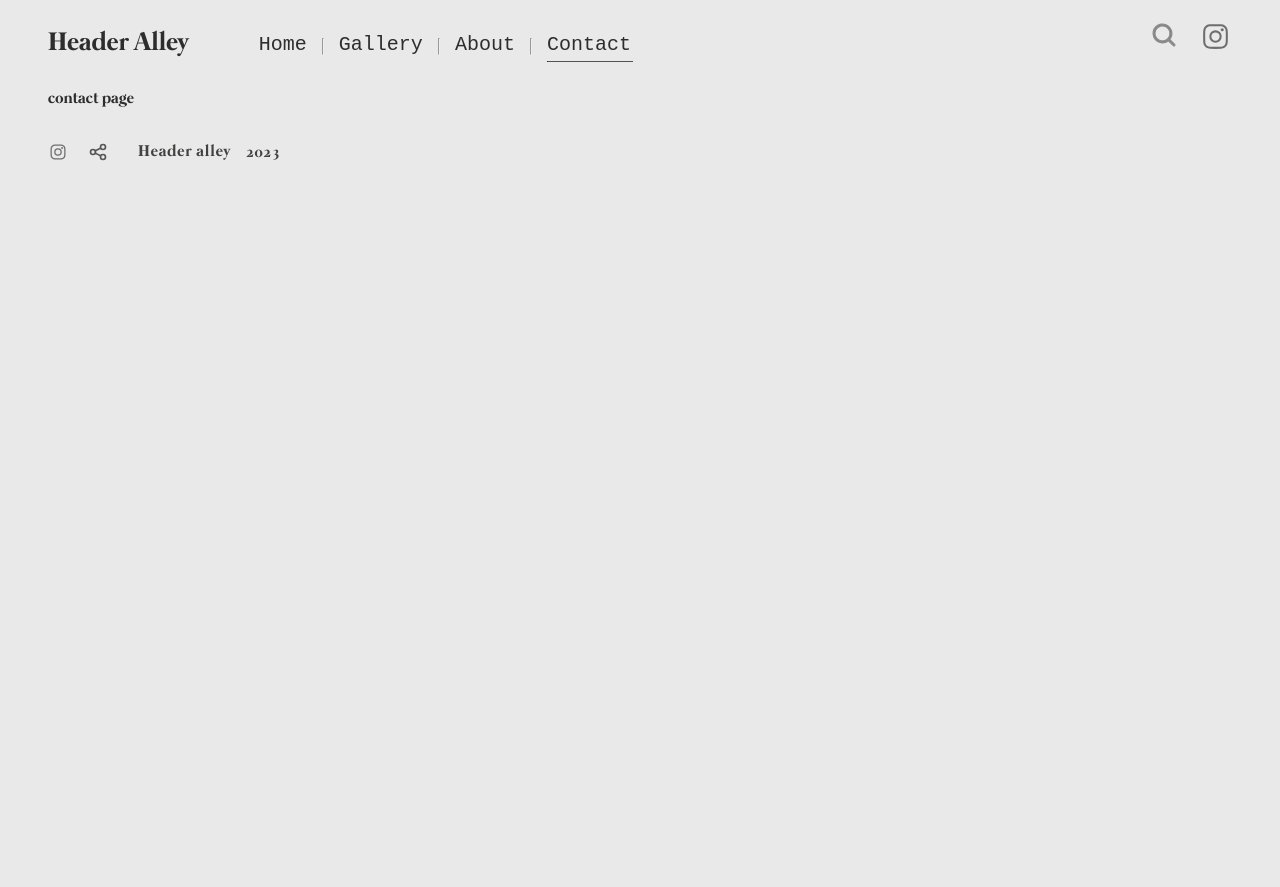
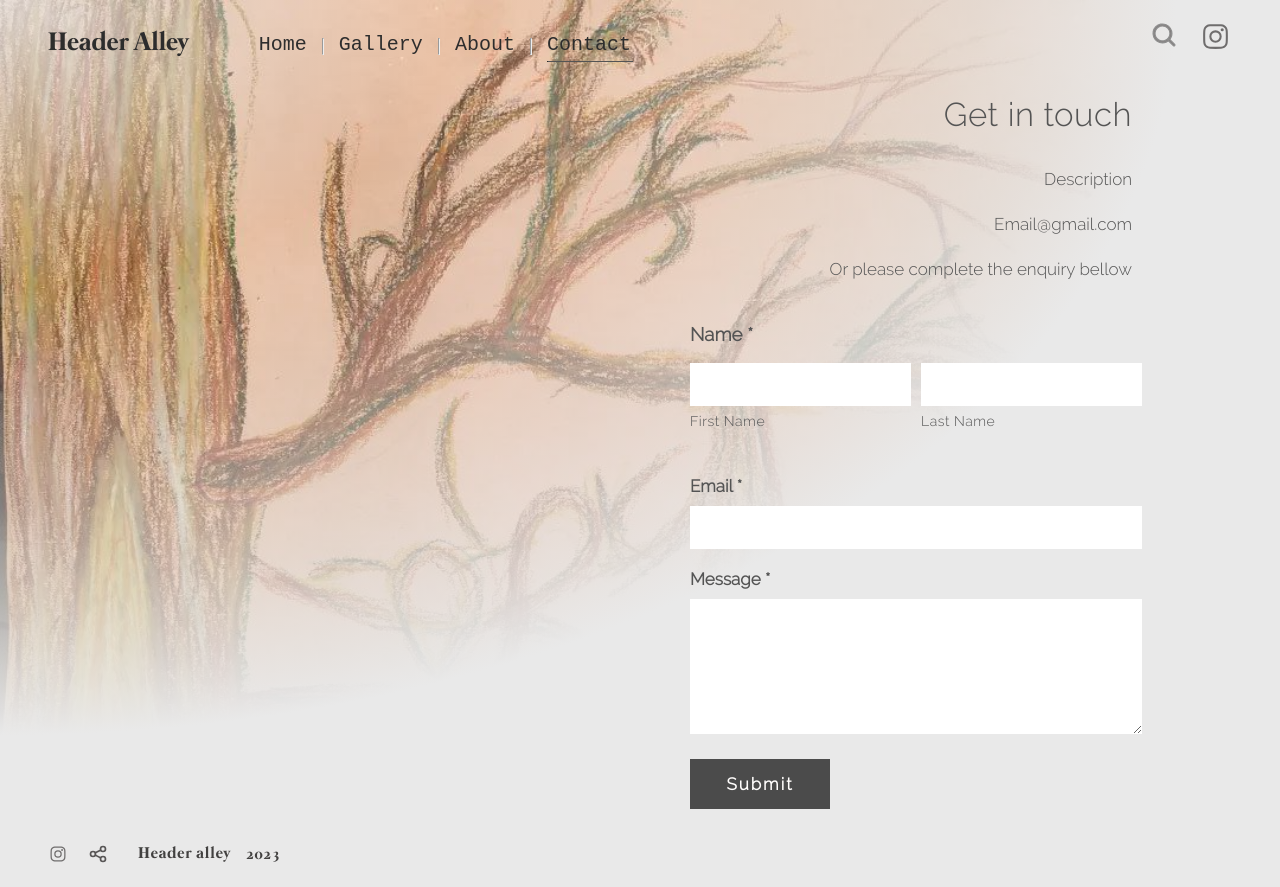
Before and after one commit to MaryutinVlad/portfolio, a Next.js app: page /contact in a window 1280 px wide. Before the commit the page ends 800 px from the top, so only its background shows below. Built offline with nearby package versions, Linux system fonts and the light colour scheme.

Commit message:
contact page layout done

```diff
--- a/src/app/contact/page.js
+++ b/src/app/contact/page.js
@@ -1,8 +1,61 @@
+'use client'
+import styles from "../styles/contact.module.css"
+
 export default function Contact() {
 
+  function sendMessage(e) {
+    e.preventDefault()
+  }
+
   return (
-    <p>
-      contact page
-    </p>
+    <main className={styles.container}>
+      <div className={styles.overlay}></div>
+      <div className={styles.second_overlay}></div>
+      <h2>
+        Get in touch
+      </h2>
+      <p>
+        Description
+      </p>
+      <p>
+        Email@gmail.com
+      </p>
+      <p>
+        Or please complete the enquiry bellow
+      </p>
+      <form
+        onSubmit={sendMessage}
+      >
+        <h3>
+          Name *
+        </h3>
+        <div className={styles.upperFields}>
+          <input type="text" name="firstName" className={styles.inputField} />
+          <input type="text" name="lastName" className={styles.inputField} />
+          <label htmlFor="firstName">
+            First Name
+          </label>
+          <label htmlFor="lastName">
+            Last Name
+          </label>
+        </div>
+        <div className={styles.lowerFields}>
+          <label htmlFor="email">
+            Email *
+          </label>
+          <input type="email" name="email" className={styles.inputField} />
+          <label htmlFor="message">
+            Message *
+          </label>
+          <textarea name="message" rows={5} className={styles.inputField} />
+        </div>
+        <button
+          className={styles.submit}
+          type="submit"
+        >
+          Submit
+        </button>
+      </form>
+    </main>
   )
 }
--- /dev/null
+++ b/src/app/styles/contact.module.css
@@ -0,0 +1,134 @@
+.overlay {
+  position: absolute;
+  top: 0;
+  bottom: 0;
+  left: 0;
+  right: 0;
+  z-index: -1;
+  background-image: url('../../../public/gallery/background.jpg');
+  background-repeat: no-repeat;
+  background-size: cover;
+}
+
+.second_overlay {
+  position: absolute;
+  top: 0;
+  bottom: 0;
+  left: 0;
+  right: 0;
+  background-image: radial-gradient(ellipse at top left, rgba(233, 233, 233, .8) 0%, rgba(233, 233, 233, .1) 25%, rgba(233, 233, 233, .4) 40%, rgba(233, 233, 233, 1) 65%);
+  z-index: 0;
+}
+
+.container {
+  font-family: 'raleway-light';
+  font-weight: lighter;
+  color: #545454;
+  display: grid;
+  gap: 25px 0;
+  grid-template-columns: 1fr calc(50% - 100px);
+  margin-right: 100px;
+  z-index: 1;
+  grid-auto-rows: auto;
+  grid-template-areas:
+            ". title"
+            ". description"
+            ". email"
+            ". option"
+            ". form";
+}
+
+.container h2 {
+  grid-area: title;
+  margin: 20px 0 10px;
+  font-size: 33px;
+  font-weight: lighter;
+  letter-spacing: .5px;
+  z-index: 1;
+  text-align: right;
+}
+
+.container p {
+  font-size: 17px;
+  margin: 0;
+  z-index: 1;
+  text-align: right;
+}
+
+.container p:first-of-type {
+  grid-area: description;
+}
+
+.container p:nth-of-type(2) {
+  grid-area: email;
+}
+
+.container p:last-of-type {
+  grid-area: option;
+}
+
+.container form {
+  grid-area: form;
+  z-index: 1;
+}
+
+.form {
+  display: flex;
+  flex-direction: column;
+}
+
+.upperFields {
+  display: grid;
+  grid-template-columns: repeat(2, 1fr);
+  grid-template-rows: repeat(2, 1fr);
+  gap: 2px 20px;
+}
+
+.upperFields label {
+  margin-top: 5px;
+  font-size: 14px;
+  letter-spacing: .5px;
+}
+
+.inputField {
+  outline-style: none;
+  border: none;
+  font-size: 20px;
+  font-weight: 100;
+  padding: 10px 5px;
+  color: #545454;
+  width: 100%;
+}
+
+.lowerFields {
+  margin-top: 15px;
+  display: flex;
+  flex-direction: column;
+  gap: 10px;
+}
+
+.lowerFields label {
+  margin-top: 10px;
+  font-size: 17px;
+  font-weight: 600;
+}
+
+.submit {
+  cursor: pointer;
+  margin-top: 25px;
+  width: 140px;
+  height: 50px;
+  border: none;
+  font-size: 17px;
+  font-weight: 700;
+  letter-spacing: 2px;
+  font-family: 'raleway-light';
+  color: #fffdfc;
+  background: #4b4b4b;
+  transition: text-shadow .5s linear;
+}
+
+.submit:hover {
+  text-shadow: 0 0 30px #fffdfc;
+  transition: text-shadow .5s linear;
+}
--- a/src/app/styles/footer.module.css
+++ b/src/app/styles/footer.module.css
@@ -5,6 +5,7 @@
   flex-direction: row;
   align-items: center;
   color: rgb(66, 65, 64);
+  z-index: 1;
 }
 
 .footer div {
@@ -12,6 +13,7 @@
   flex-direction: row;
   gap: 20px;
   cursor: pointer;
+  z-index: 1;
 }
 
 .footer h3 {
@@ -19,6 +21,7 @@
   font-size: 16px;
   font-weight: 200;
   letter-spacing: .8px;
+  z-index: 1;
 }
 
 .footer span {
@@ -27,4 +30,5 @@
   font-size: 15px;
   font-weight: 200;
   letter-spacing: .8px;
+  z-index: 1;
 }
--- a/src/app/styles/globals.css
+++ b/src/app/styles/globals.css
@@ -1,6 +1,11 @@
 @font-face {
   font-family: 'mermaid';
   src: url('../../../public/fonts/Mermaid1001.ttf');
+}
+
+@font-face {
+  font-family: 'raleway-light';
+  src: url('../../../public//fonts/Raleway-Light.ttf');
 }
 
 :root {
--- a/src/app/styles/header.module.css
+++ b/src/app/styles/header.module.css
@@ -2,11 +2,13 @@
   display: flex;
   flex-direction: row;
   align-items: baseline;
+  z-index: 1;
 }
 
 .header h1 {
   font-size: 26px;
   cursor: pointer;
+  z-index: 1;
 }
 
 .navigation {
@@ -14,6 +16,7 @@
   flex-direction: row;
   gap: 15px;
   margin: 0 auto 0 70px;
+  z-index: 1;
 }
 
 .link {
@@ -60,6 +63,7 @@
   flex-direction: row;
   gap: 20px;
   justify-content: space-between;
+  z-index: 1;
 }
 
 .buttons img {
```
Also changed, not shown: src/app/styles/animations.css (added, +8 -0 lines), public/fonts/Raleway-Light.ttf (added), public/gallery/background.jpg (added).
